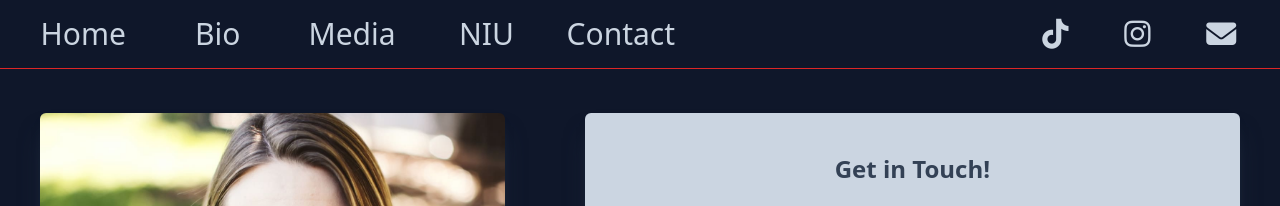
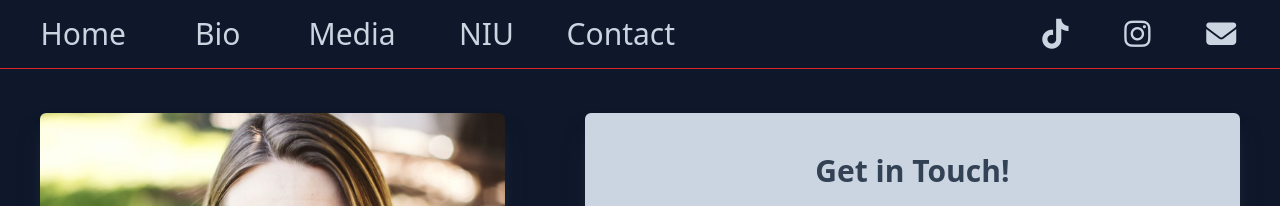
Before and after one commit to jcurtis808/renee-tailwind, a website: page public/contact.html in a window 1280 px wide. Shown: the top 206 px of the page. Drawn offline with Linux system fonts and the light colour scheme.

Commit message:
adjusting contact font size

```diff
--- a/public/contact.html
+++ b/public/contact.html
@@ -65,7 +65,7 @@
     </div>
 
     <section class="p-2 bg-slate-300 text-slate-700 rounded-md my-10 mx-auto w-11/12 shadow-xl shadow-slate-800 md:p-8 md:basis-7/12 md:m-0">
-      <h2 class="my-4 md:mt-0 p-2 text-center text-xl sm:text-2xl font-semibold">Get in Touch!</h2>
+      <h2 class="my-4 md:mt-0 p-2 text-center text-xl sm:text-3xl font-semibold">Get in Touch!</h2>
       <form action="#" method="post" name="reneevogen.com" class="p-1 sm:text-xl" netlify>
         <div class="flex flex-col justify-between">
           <div class="flex justify-between p-2 w-full gap-2">
```
Also changed, not shown: public/style.css.
